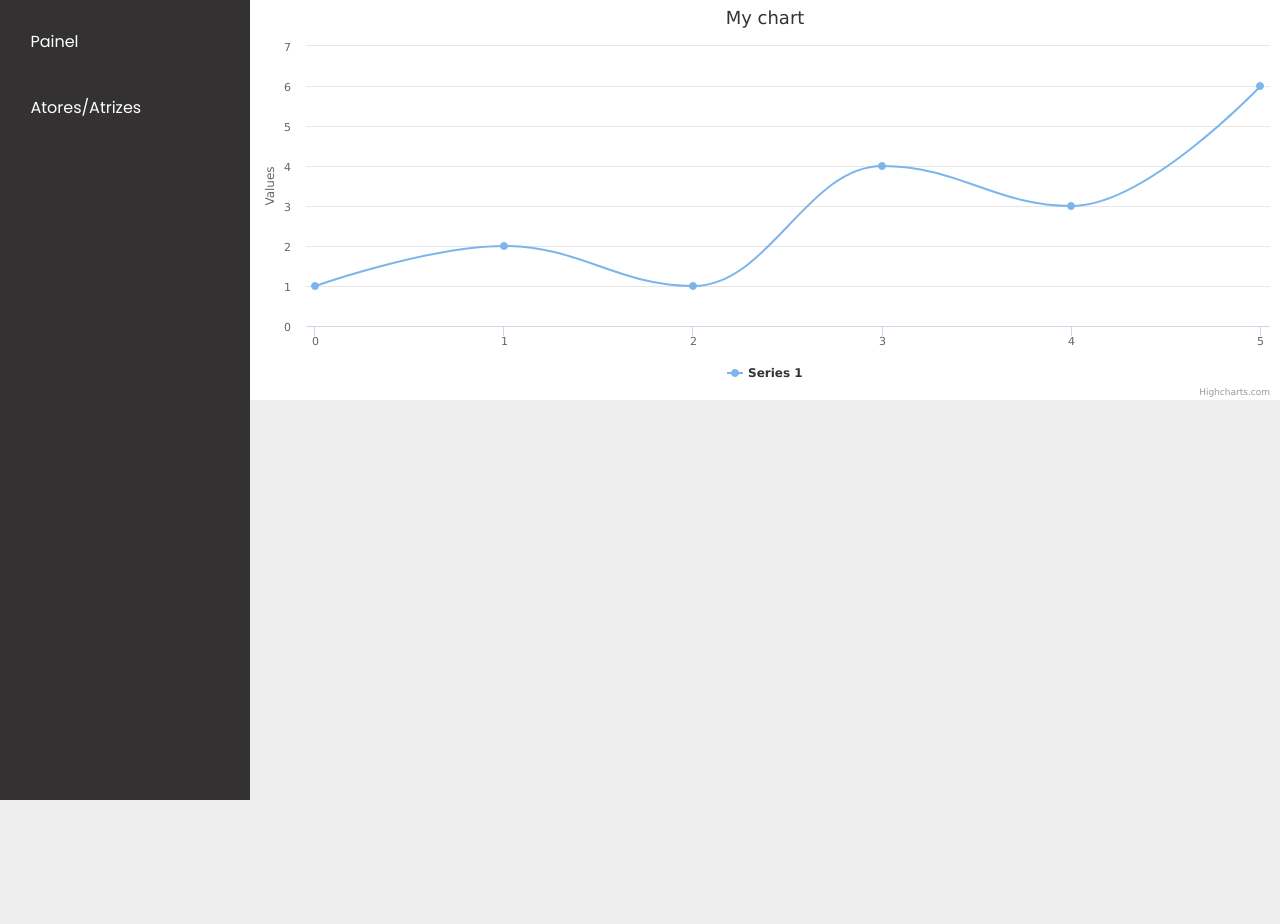
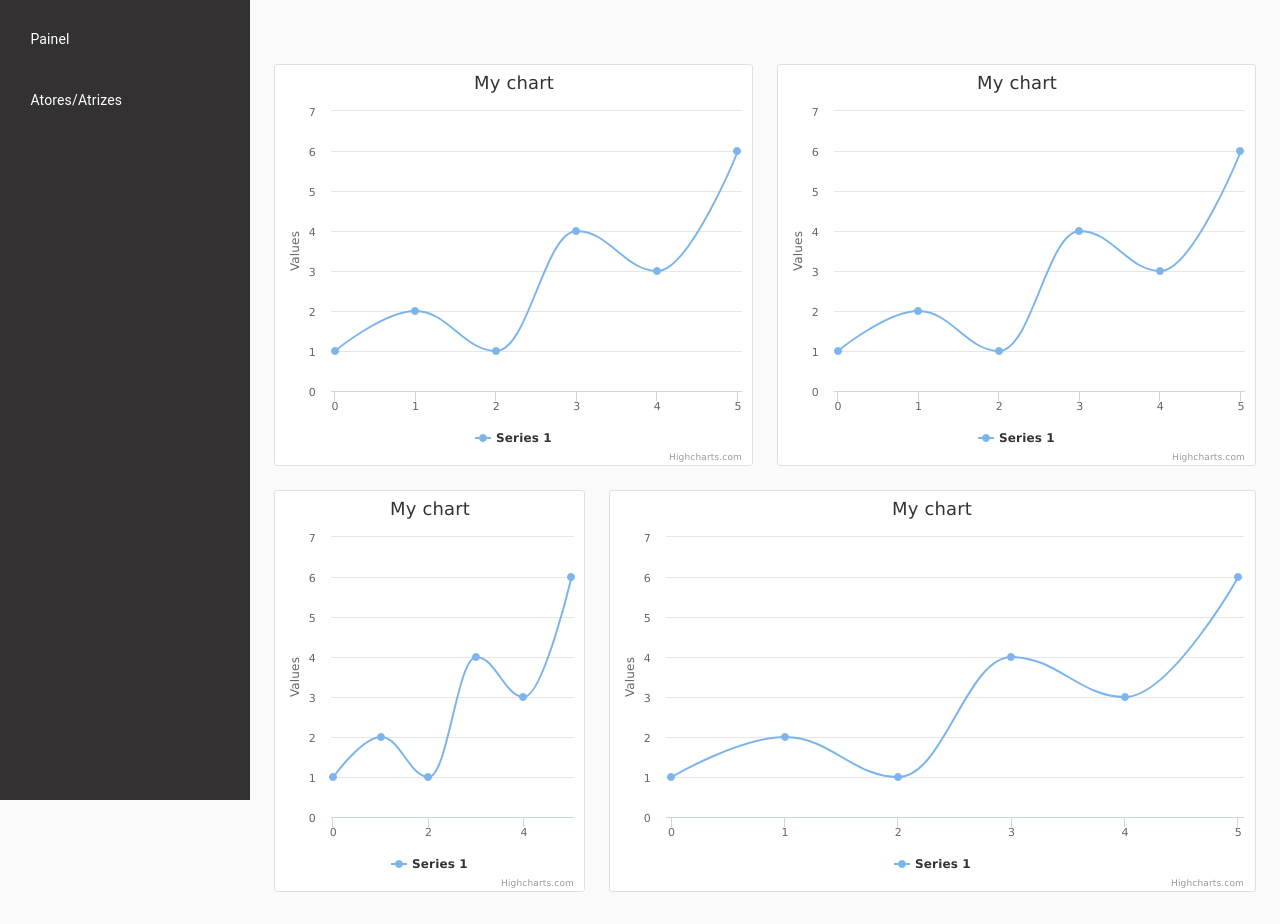
Before and after one commit to BeccaAlmeida/projeto_final_GAMA_ACCENTURE, a React app: page / in a window 1280 px wide. Both pictures are taken after typing "Sample", "Sample123" into the empty fields and a click on the button "Entrar". Before the commit the page ends 800 px from the top, so only its background shows below. Built offline with nearby package versions, Linux system fonts and the light colour scheme.

Commit message:
Base config dashboard

```diff
--- a/src/app.jsx
+++ b/src/app.jsx
@@ -4,8 +4,8 @@ import Menu from "./components/Menu";
 import styled from "styled-components";
 import { connect } from "react-redux";
 
-const App = (props) =>
-	props.auth ? (
+const App = (props) => {
+	return props.auth ? (
 		<Wrapper size="250px" transition="all 0.3s">
 			<Sidebar size="250px">
 				<SideBarItem>Painel</SideBarItem>
@@ -13,25 +13,16 @@ const App = (props) =>
 			</Sidebar>
 
 			<Content size="250px">
-				<div className="container-fluid">
-					<div className="row">
-						<div className="col-12 mb-3">
-							<Menu />
-						</div>
-
-						<div className="col-12">
-							<div className="container-fluid py-5">
-								<BrowserRouter>{props.children}</BrowserRouter>
-							</div>
-						</div>
-					</div>
-				</div>
+				<MenuContainer>
+					<Menu />
+				</MenuContainer>
+				<BrowserRouter>{props.children}</BrowserRouter>
 			</Content>
 		</Wrapper>
 	) : (
 		<BrowserRouter>{props.children}</BrowserRouter>
 	);
-
+};
 const SideBarItem = styled.div`
 	margin: 1rem;
 	padding: 0.8rem 0.9rem;
@@ -92,10 +83,15 @@ const Sidebar = styled.div.attrs({
 })`
 	width: 100%;
 	max-width: ${({ size }) => size};
-	position: absolute;
+	position: fixed;
 	height: 100vh;
 	background-color: #333131;
 	color: white;
+`;
+
+const MenuContainer = styled.div`
+	position: relative;
+	margin: 1rem 0 2rem 0;
 `;
 
 const mapStateToProps = (store) => {
--- /dev/null
+++ b/src/components/Card.jsx
@@ -0,0 +1,6 @@
+import React from "react";
+import { Card } from "@material-ui/core";
+
+export default function CustomCard(props) {
+	return <Card variant="outlined">{props.children}</Card>;
+}
--- /dev/null
+++ b/src/components/Grid.jsx
@@ -0,0 +1,50 @@
+import React from "react";
+import clsx from "clsx";
+import { makeStyles } from "@material-ui/core/styles";
+import CssBaseline from "@material-ui/core/CssBaseline";
+import Container from "@material-ui/core/Container";
+import Grid from "@material-ui/core/Grid";
+import Paper from "@material-ui/core/Paper";
+
+const useStyles = makeStyles((theme) => ({
+	root: {
+		display: "flex",
+	},
+	content: {
+		flexGrow: 1,
+		overflow: "auto",
+	},
+	container: {
+		paddingTop: theme.spacing(4),
+		paddingBottom: theme.spacing(4),
+		maxWidth: "100%",
+	},
+	paper: {
+		padding: theme.spacing(2),
+		display: "flex",
+		overflow: "auto",
+		flexDirection: "column",
+	},
+	fixedHeight: {
+		height: 120,
+	},
+}));
+
+export default function CustomGrid(props) {
+	const classes = useStyles();
+	const fixedHeightPaper = clsx(classes.paper, classes.fixedHeight);
+
+	return (
+		<div className={classes.root}>
+			<CssBaseline />
+			<main className={classes.content}>
+				<div className={classes.appBarSpacer} />
+				<Container className={classes.container}>
+					<Grid container spacing={3} {...props}>
+						{props.children}
+					</Grid>
+				</Container>
+			</main>
+		</div>
+	);
+}
--- a/src/components/Menu.jsx
+++ b/src/components/Menu.jsx
@@ -49,6 +49,7 @@ class Menu extends Component {
 const StyledBurger = styled.button`
 	position: absolute;
 	top: 5%;
+	height: 32px;
 	left: ${({ size }) => size};
 	display: flex;
 	flex-direction: column;
--- a/src/pages/painel/index.jsx
+++ b/src/pages/painel/index.jsx
@@ -1,6 +1,9 @@
 import React, { Component } from "react";
+import CustomGrid from "../../components/Grid";
+import { Grid, Paper } from "@material-ui/core";
 import Highcharts from "highcharts";
 import HighchartsReact from "highcharts-react-official";
+import CustomCard from "../../components/Card";
 
 class Painel extends Component {
 	getOptions() {
@@ -21,10 +24,40 @@ class Painel extends Component {
 
 	render() {
 		return (
-			<HighchartsReact
-				highcharts={Highcharts}
-				options={this.getOptions()}
-			/>
+			<CustomGrid>
+				<Grid lg={6} md={6} xs={12} item>
+					<CustomCard>
+						<HighchartsReact
+							highcharts={Highcharts}
+							options={this.getOptions()}
+						/>
+					</CustomCard>
+				</Grid>
+				<Grid lg={6} md={6} xs={12} item>
+					<CustomCard>
+						<HighchartsReact
+							highcharts={Highcharts}
+							options={this.getOptions()}
+						/>
+					</CustomCard>
+				</Grid>
+				<Grid lg={4} md={4} xs={12} item>
+					<CustomCard>
+						<HighchartsReact
+							highcharts={Highcharts}
+							options={this.getOptions()}
+						/>
+					</CustomCard>
+				</Grid>
+				<Grid lg={8} md={8} xs={12} item>
+					<CustomCard>
+						<HighchartsReact
+							highcharts={Highcharts}
+							options={this.getOptions()}
+						/>
+					</CustomCard>
+				</Grid>
+			</CustomGrid>
 		);
 	}
 }
```
